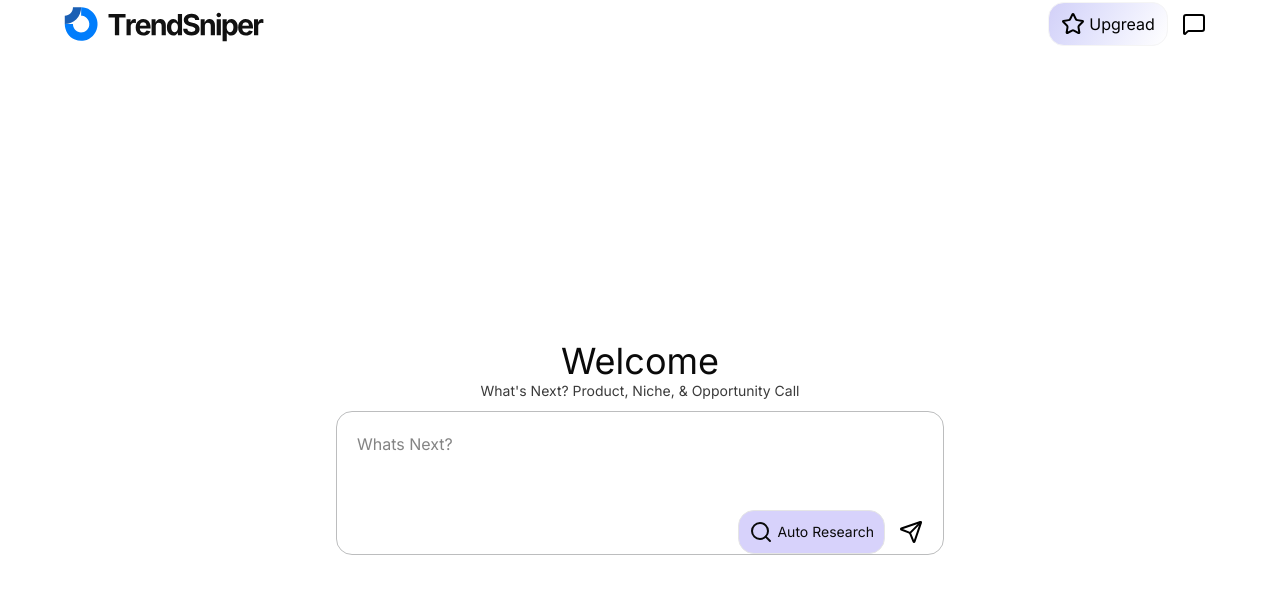
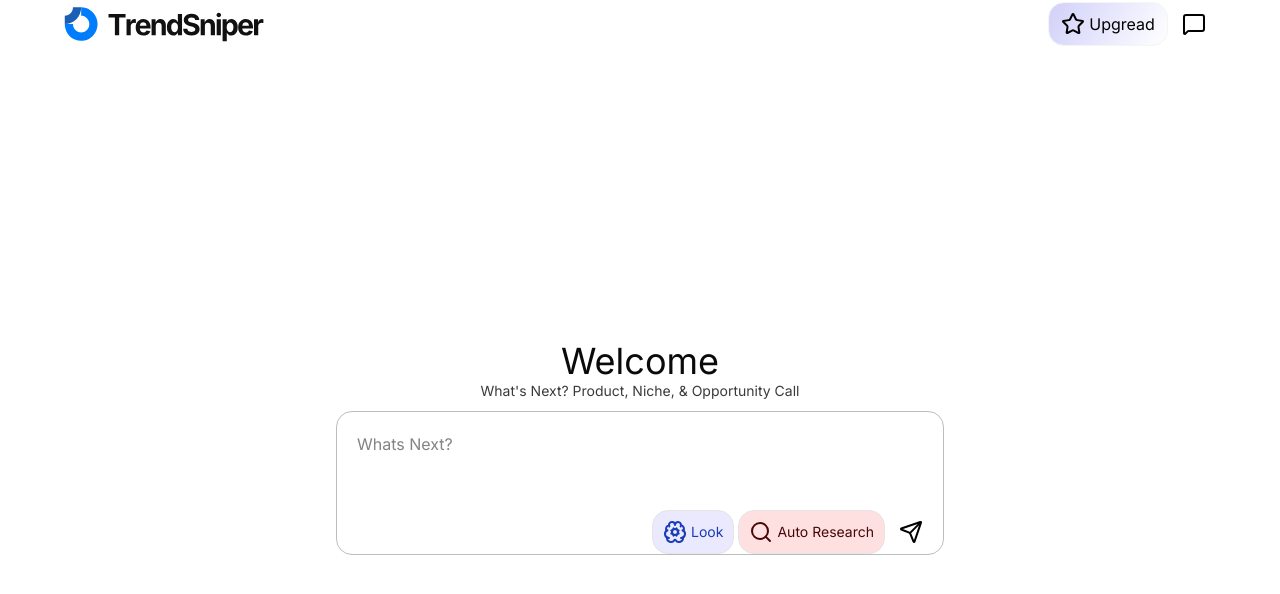
Before and after one commit to Ahmed0Idriss0dev/treandsniper, a Next.js app: page /tools in a window 1280 px wide. Shown: the top 594 px of the page. Built offline with nearby package versions, Linux system fonts and the light colour scheme.

Commit message:
push all 16

```diff
--- /dev/null
+++ b/components/kists/Look.tsx
@@ -0,0 +1,29 @@
+import React from 'react'
+import {
+  Dialog,
+  DialogContent,
+  DialogDescription,
+  DialogHeader,
+  DialogTitle,
+  DialogTrigger,
+} from "@/components/ui/dialog"
+import { BrainCog } from 'lucide-react'
+const Look = () => {
+  return (
+    <Dialog>
+
+  <DialogTrigger className='button flex justify-center gap-1 items-center bg-treand-400/20 text-blue-800 border w-max p-2.5 '>
+          <BrainCog/>
+          <span className='text-sm'>Look</span>
+          </DialogTrigger>
+  <DialogContent>
+    <DialogHeader>
+      <DialogTitle>Upgread Your account </DialogTitle>
+
+    </DialogHeader>
+  </DialogContent>
+</Dialog>
+  )
+}
+
+export default Look
--- a/components/kists/TextINput.tsx
+++ b/components/kists/TextINput.tsx
@@ -1,12 +1,13 @@
 'use client'
 import { useState } from 'react';
 
-import { Loader, LoaderCircle, Search, Send } from 'lucide-react'
+import { BrainCog, Loader, LoaderCircle, Search, Send } from 'lucide-react'
 import React from 'react'
 import { fetchdata, generateId } from '@/helper';
 import { Trending } from '@/store';
 import { redirect } from 'next/navigation';
 import { ProductsData } from '@/types';
+import Look from './Look';
 
 const TextINput = () => {
     const [text, settext] = useState<string >()
@@ -26,7 +27,8 @@ const TextINput = () => {
 
         <textarea onChange={e=> settext(e.target.value)} name="" placeholder='Whats Next? ' className='w-full h-[67%] resize-none outline-0 p-2.5' id=""></textarea>
         <div className="w-full gap-1 flex justify-end items-center">
-          <button className='button flex justify-center gap-1 items-center bg-treand-400/40 border w-max p-2.5 '>
+         <Look/>
+          <button className='button flex justify-center gap-1 items-center bg-red-400/20 text-red-950 border w-max p-2.5 '>
           <Search/>
           <span className='text-sm'>Auto Research</span>
           </button>
```
